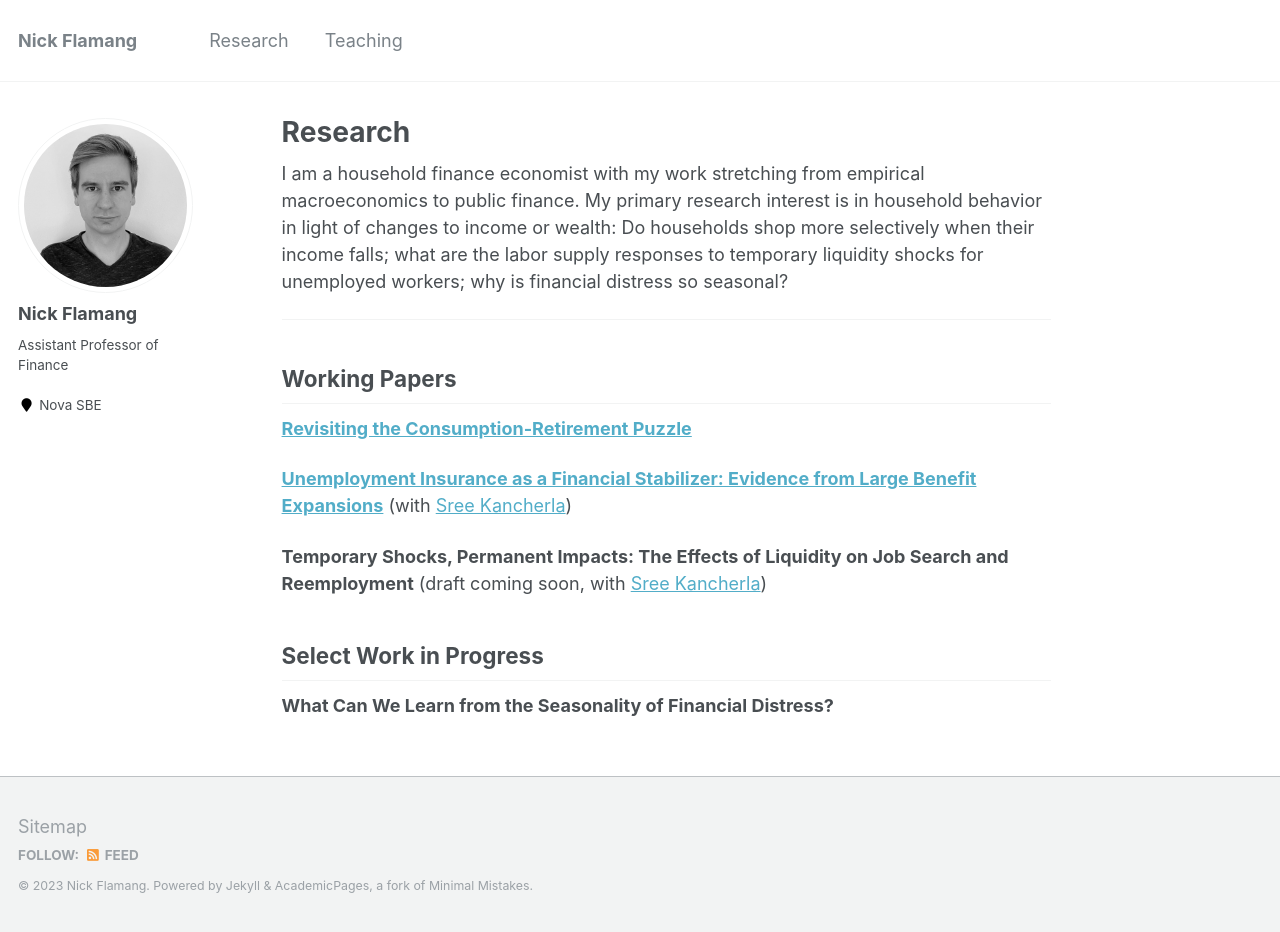
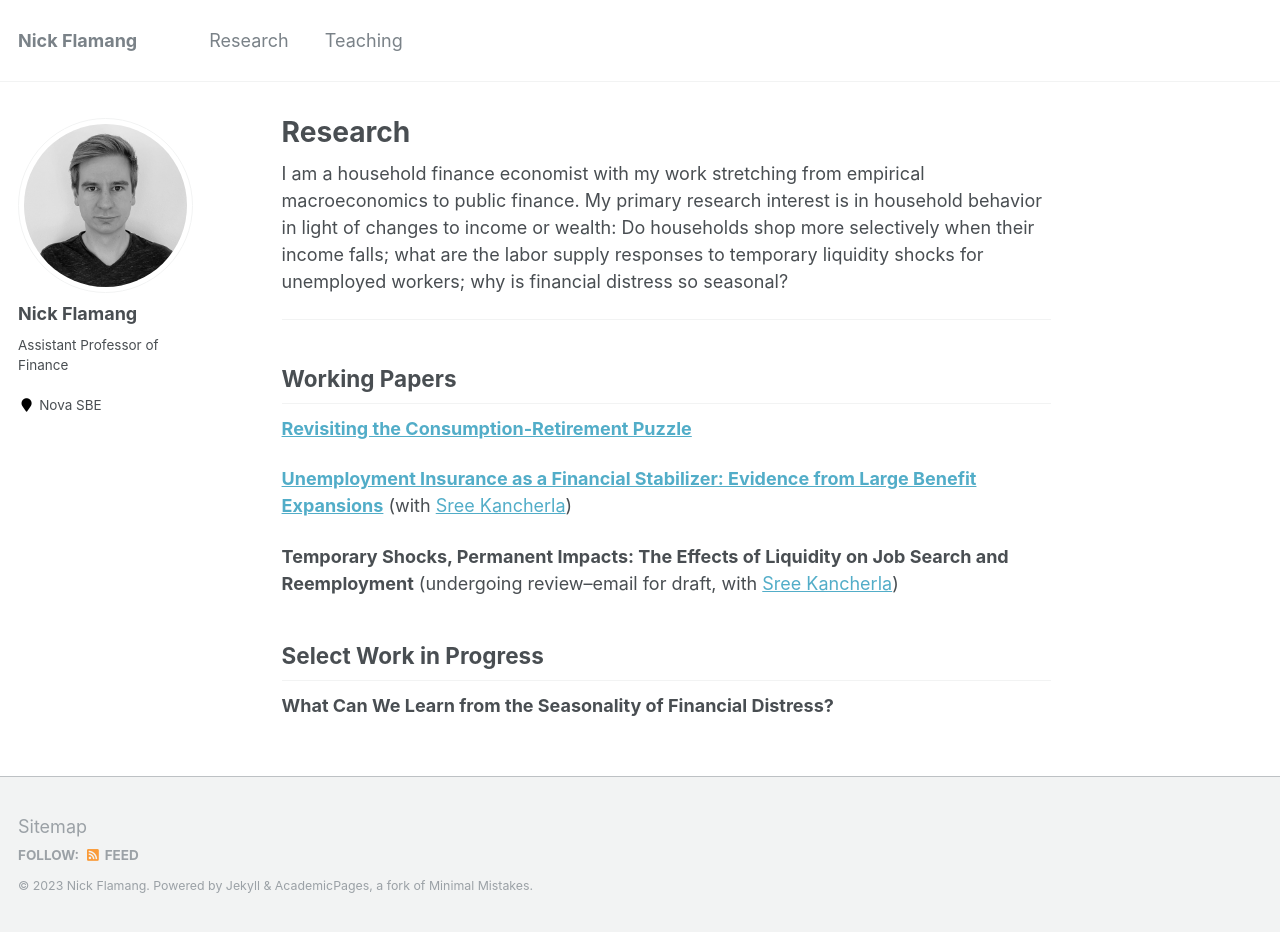
Before and after one commit to nickflamang/nickflamang.github.io, a Jekyll site: the page built from research.md, in a window 1280 px wide and 932 px high. Built offline with Jekyll 4.4.1, drawn with Linux system fonts in a browser that asks for light colours.

Commit message:
Update research.md

```diff
--- a/research.md
+++ b/research.md
@@ -11,7 +11,7 @@ I am a household finance economist with my work stretching from empirical macroe
 
 **[Unemployment Insurance as a Financial Stabilizer: Evidence from Large Benefit Expansions](https://nickflamang.github.io/files/UI_Benefit_Expansions_and_Local_Financial_Distress.pdf)** (with [Sree Kancherla](https://sreekancherla.github.io/))
 
-**Temporary Shocks, Permanent Impacts: The Effects of Liquidity on Job Search and Reemployment** (draft coming soon, with [Sree Kancherla](https://sreekancherla.github.io/))
+**Temporary Shocks, Permanent Impacts: The Effects of Liquidity on Job Search and Reemployment** (undergoing review--email for draft, with [Sree Kancherla](https://sreekancherla.github.io/))
 
 ## Select Work in Progress
 
```
